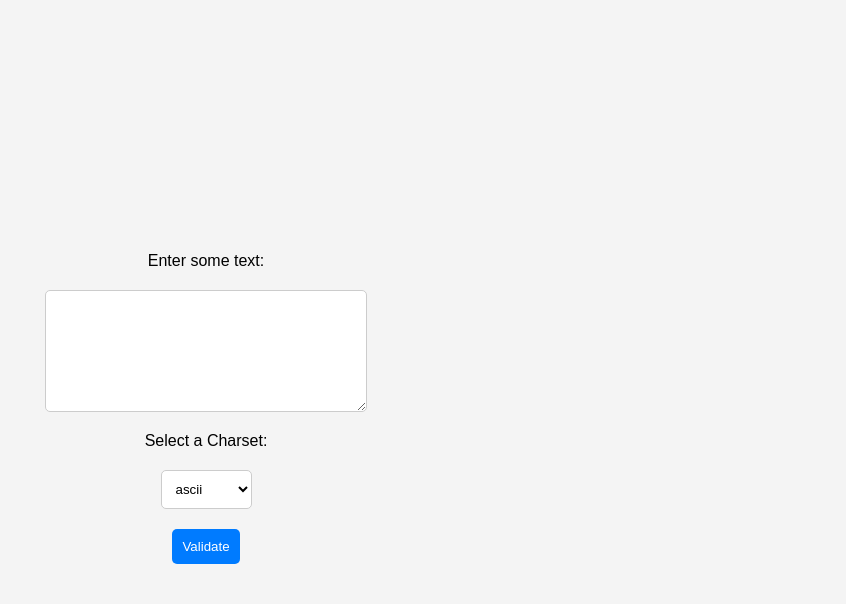
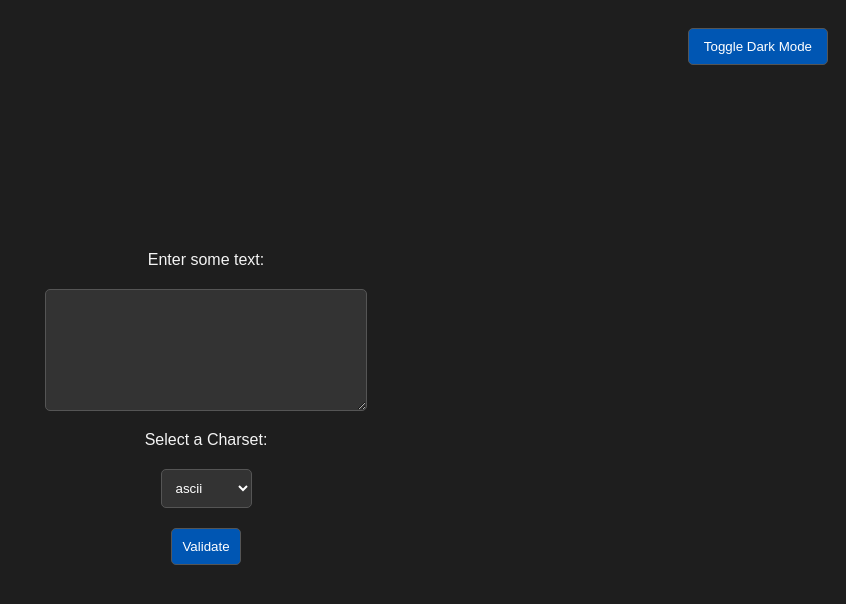
Before and after one commit to DexLuthor/charsetvalidator, a plain HTML site: page index.html in a window 1280 px wide. Shown: the whole page, without its empty margins (434-1280 px from the left). Drawn offline with Linux system fonts and the light colour scheme.

Commit message:
add dark theme

```diff
--- a/index.html
+++ b/index.html
@@ -13,6 +13,13 @@
           justify-content: center;
           height: 100vh;
           background-color: #f4f4f4;
+          color: #333;
+          transition: background-color 0.3s, color 0.3s;
+          position: relative;
+      }
+      .dark-mode {
+          background-color: #1e1e1e;
+          color: #f4f4f4;
       }
       label, select, textarea, button {
           margin: 10px 0;
@@ -23,12 +30,27 @@
           padding: 10px;
           border: 1px solid #ccc;
           border-radius: 5px;
+          background-color: white;
+          color: #333;
+          transition: background-color 0.3s, color 0.3s;
+      }
+      .dark-mode textarea {
+          background-color: #333;
+          color: white;
+          border: 1px solid #555;
       }
       select, button {
           padding: 10px;
           border-radius: 5px;
           border: 1px solid #ccc;
           background-color: white;
+          color: #333;
+          transition: background-color 0.3s, color 0.3s;
+      }
+      .dark-mode select, .dark-mode button {
+          background-color: #333;
+          color: white;
+          border: 1px solid #555;
       }
       button {
           cursor: pointer;
@@ -36,15 +58,33 @@
           color: white;
           border: none;
       }
+      .dark-mode button {
+          background-color: #0056b3;
+      }
       button:hover {
           background-color: #0056b3;
       }
+      .dark-mode button:hover {
+          background-color: #003f7f;
+      }
+      .toggle-dark-mode {
+          position: absolute;
+          top: 10px;
+          right: 10px;
+          padding: 10px 15px;
+      }
   </style>
 </head>
-<body>
+<body class="dark-mode">
 <script>
-    const textInput = document.getElementById("textInput")
-    const charsetSelect = document.getElementById("charsetSelect")
+    function toggleDarkMode() {
+        document.body.classList.toggle("dark-mode");
+    }
+    function runValidation() {
+        const textInput = document.getElementById("textInput");
+        const charsetSelect = document.getElementById("charsetSelect");
+        const text = textInput.value;
+        const charset = charsetSelect.value;
 
         const charsetRanges = {
             ascii: /^[\x00-\x7F]+$/,
@@ -59,9 +99,15 @@
             }
         };
 
-    function runValidation() {
-        const text = textInput.value;
-        const charset = charsetSelect.value;
+        function validateAgainstCharset(text, charset) {
+            const validation = charsetRanges[charset];
+
+            if (typeof validation === "function") {
+                return validation(text) ? [] : [...text];
+            } else {
+                return [...text].filter(char => !validation.test(char));
+            }
+        }
 
         if (charset in charsetRanges) {
             const result = validateAgainstCharset(text, charset);
@@ -74,17 +120,8 @@
             console.log("Warning: Charset validation not supported for", charset);
         }
     }
-
-    function validateAgainstCharset(text, charset) {
-        const validation = charsetRanges[charset];
-
-        if (typeof validation === "function") {
-            return validation(text) ? [] : [...text]; // If invalid, return full text
-        } else {
-            return [...text].filter(char => !validation.test(char));
-        }
-    }
 </script>
+<button class="toggle-dark-mode" onclick="toggleDarkMode()">Toggle Dark Mode</button>
 <label for="textInput">Enter some text:</label>
 <textarea id="textInput" name="textInput"></textarea>
 <label for="charsetSelect">Select a Charset:</label>
@@ -93,7 +130,6 @@
   <option value="latin1">latin1</option>
   <option value="utf8mb4">utf8mb4</option>
 </select>
-
 <button onclick="runValidation()">Validate</button>
 </body>
 </html>
```
Lines whose indentation alone changed are shown as unchanged.
